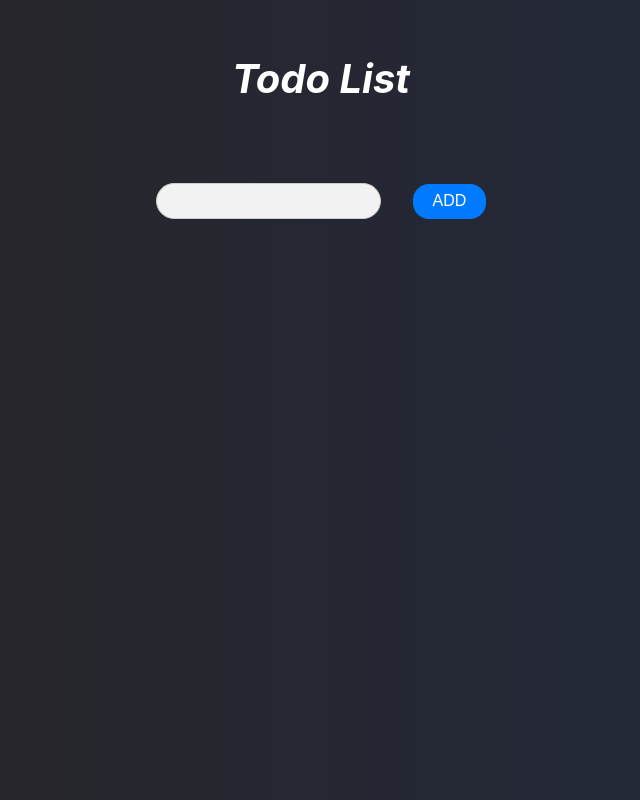
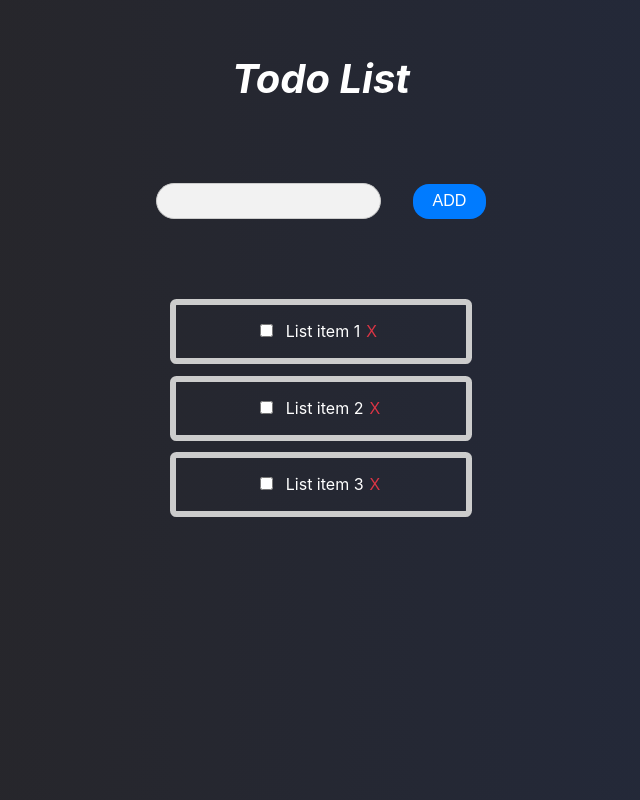
Before and after one commit to nikoladomazetovikj/todo, a React (Create React App) app: page / in a window 1280 px wide. Shown: the whole page, without its empty margins (319-959 px from the left). Built offline with nearby package versions, Linux system fonts and the light colour scheme.

Commit message:
feat: list items

```diff
--- a/src/components/CardsContainer.js
+++ b/src/components/CardsContainer.js
@@ -1,9 +1,15 @@
 import AddElement from "./AddElement";
+import MyList from "./MyList";
 
 function CardsContainer () {
-    return <div className='centered-position margin-top'>
-        <AddElement/>
-    </div>
+    return <>
+        <div className='centered-position margin-top'>
+            <AddElement/>
+        </div>
+        <div className='centered-position margin-top'>
+            <MyList/>
+        </div>
+    </>
 }
 
 export default CardsContainer;
--- a/src/components/MyList.js
+++ b/src/components/MyList.js
@@ -1,4 +1,27 @@
-function MyList() {}
+import '../styles/ListItems.css';
+
+function MyList() {
+    return (
+        <ul className="notebook-list">
+            <li>
+                <input type="checkbox" id="item1"/>
+                <label htmlFor="item1">List item 1</label>
+                <button className="delete-button">X</button>
+            </li>
+            <li>
+                <input type="checkbox" id="item2"/>
+                <label htmlFor="item2">List item 2</label>
+                <button className="delete-button">X</button>
+            </li>
+            <li>
+                <input type="checkbox" id="item3"/>
+                <label htmlFor="item3">List item 3</label>
+                <button className="delete-button">X</button>
+            </li>
+        </ul>
+
+    );
+}
 
 
 export default MyList;
--- /dev/null
+++ b/src/styles/ListItems.css
@@ -0,0 +1,54 @@
+.notebook-list {
+    list-style: none;
+    padding: 0;
+    margin: 0;
+}
+
+.notebook-list li {
+    display: block;
+    padding: 1rem 5rem;
+    margin-bottom: 0.7rem;
+    border: 0.4rem solid #ccc;
+    border-radius: 0.4rem;
+    color: white;
+}
+
+.notebook-list li label {
+    margin-left: 0.625rem; /* Equivalent to 10px */
+}
+
+.notebook-list li .delete-button {
+    background-color: transparent;
+    border: none;
+    color: #dc3545;
+    font-size: 1rem; /* Equivalent to 16px */
+    cursor: pointer;
+}
+
+.notebook-list li .delete-button:hover {
+    color: #bf2f3b;
+}
+
+.notebook-list li .checkbox-wrapper {
+    display: flex;
+    align-items: center;
+    justify-content: space-between;
+    margin-top: 0.625rem; /* Equivalent to 10px */
+}
+
+.notebook-list li .checkbox-wrapper input[type="checkbox"] {
+    margin-right: 0.625rem; /* Equivalent to 10px */
+}
+
+.notebook-list li .checkbox-wrapper .checkbox-custom {
+    display: inline-block;
+    width: 1.125rem; /* Equivalent to 18px */
+    height: 1.125rem; /* Equivalent to 18px */
+    border: 1px solid #ccc;
+    border-radius: 4px;
+    background-color: #fff;
+}
+
+.notebook-list li .checkbox-wrapper input[type="checkbox"]:checked + .checkbox-custom {
+    background-color: #007bff;
+}
```
